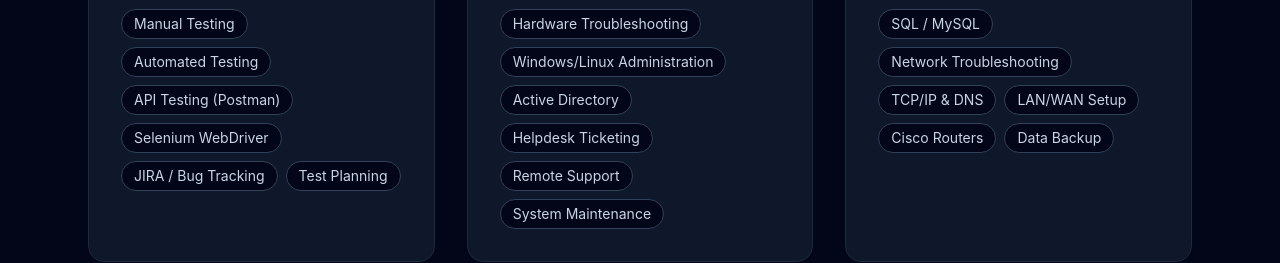
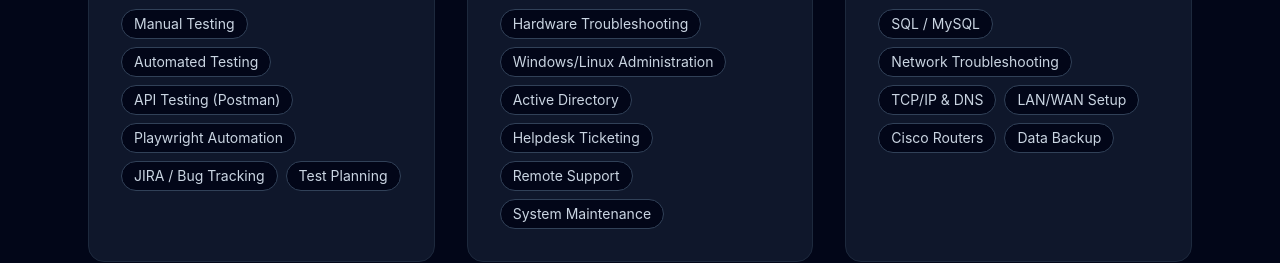
Before and after one commit to indigo402/Portofolio-Web, a React (Vite) app: page / in a window 1280 px wide. Shown: the part 4020-4283 px from the top of the page. Built offline with nearby package versions, Linux system fonts and the light colour scheme.

Commit message:
Fixes the Skills component.

```diff
--- a/src/app/components/Skills.tsx
+++ b/src/app/components/Skills.tsx
@@ -5,7 +5,7 @@
   {
     title: "Quality Assurance",
     icon: ShieldAlert,
-    skills: ["Manual Testing", "Automated Testing", "API Testing (Postman)", "Selenium WebDriver", "JIRA / Bug Tracking", "Test Planning"]
+    skills: ["Manual Testing", "Automated Testing", "API Testing (Postman)", "Playwright Automation", "JIRA / Bug Tracking", "Test Planning"]
   },
   {
     title: "IT Support & Infrastructure",
```
